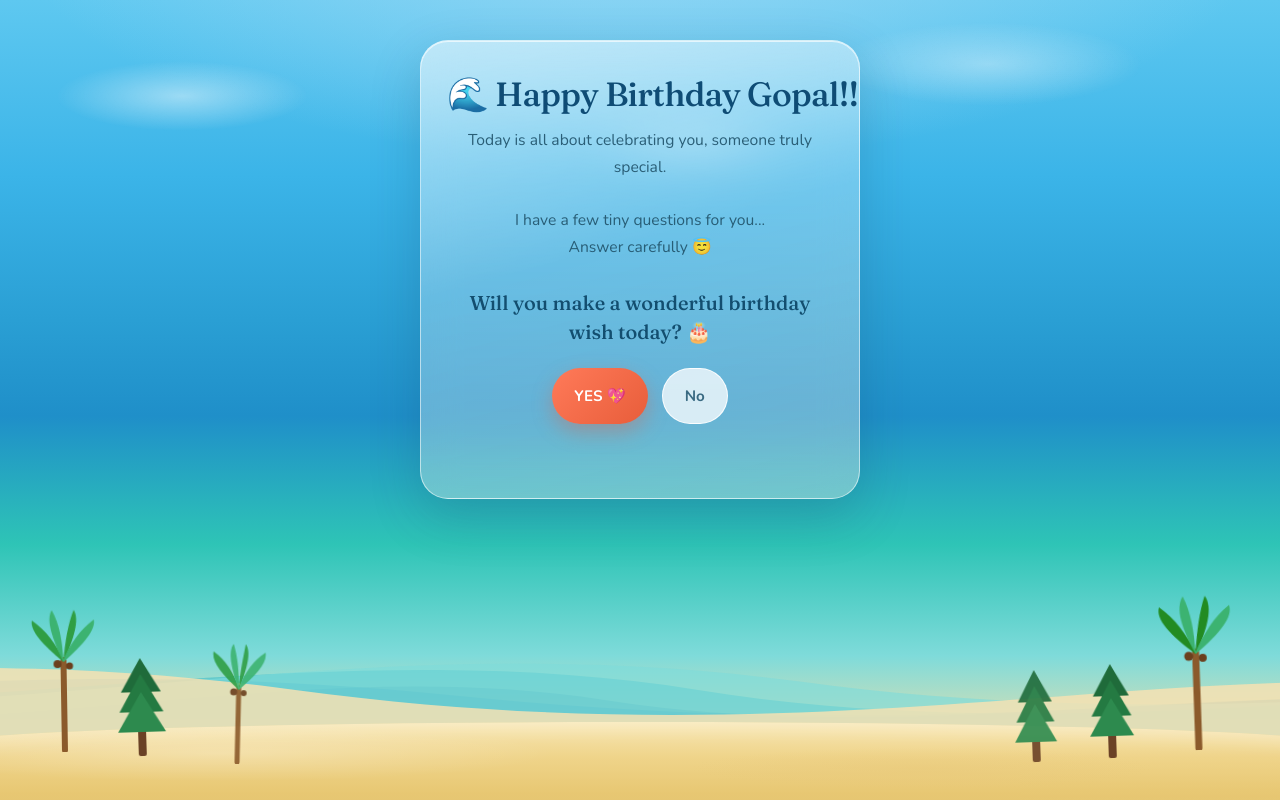
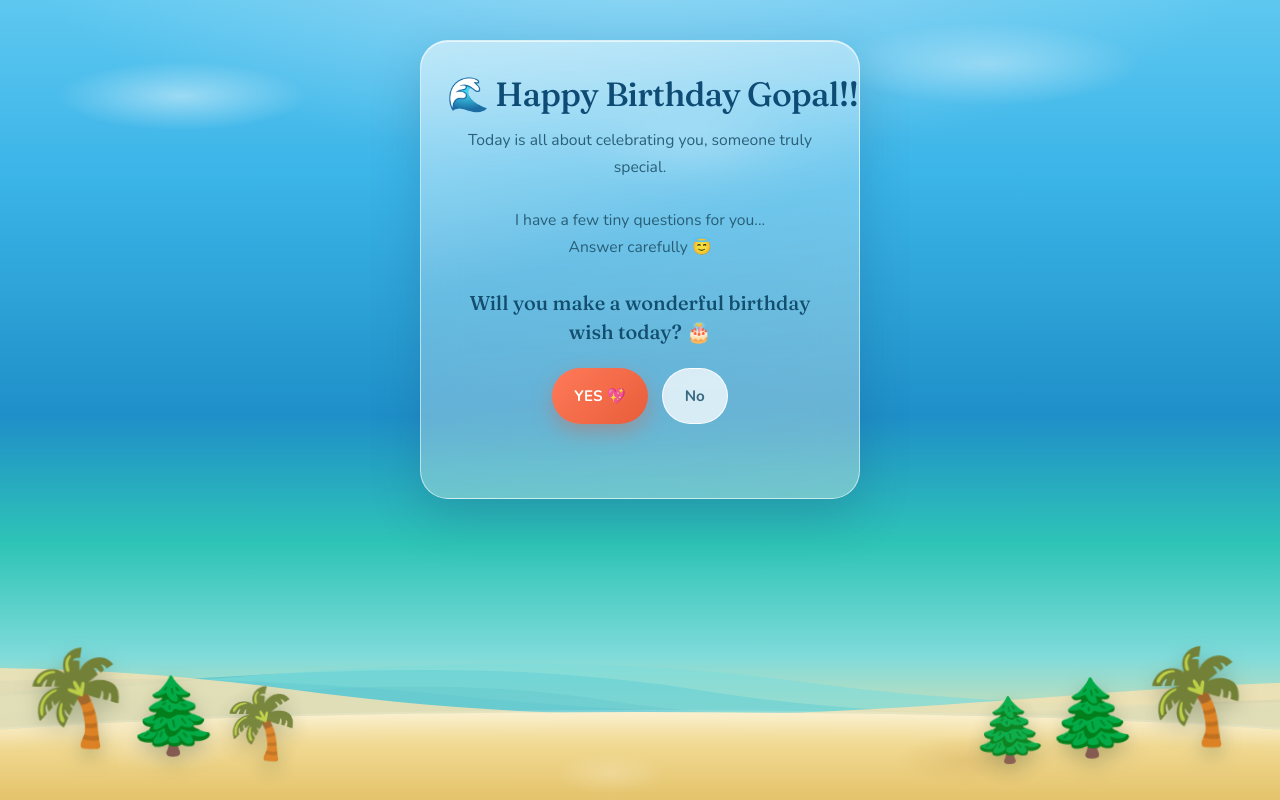
Before and after one commit to av-shek/birthday-surprise, a plain HTML site: page index.html in a window 1280 px wide. Drawn offline with nearby package versions, Linux system fonts and the light colour scheme.

Commit message:
Update index.html

```diff
--- a/index.html
+++ b/index.html
@@ -139,7 +139,7 @@ body::before {
   left: 0;
   right: 0;
   bottom: 0;
-  height: 260px;
+  height: 280px;
   pointer-events: none;
   z-index: 1;
   overflow: hidden;
@@ -147,35 +147,49 @@ body::before {
 
 .sand-bed {
   position: absolute;
-  left: -5%;
-  right: -5%;
+  left: -8%;
+  right: -8%;
   bottom: 0;
-  height: 78px;
+  height: 88px;
   background:
-    radial-gradient(ellipse 40% 60% at 20% 40%, rgba(255, 255, 255, 0.25), transparent 60%),
-    radial-gradient(ellipse 30% 50% at 70% 60%, rgba(232, 200, 122, 0.45), transparent 55%),
-    linear-gradient(180deg, #f8e7b4 0%, #efd48a 45%, #e6c56e 100%);
-  border-radius: 60% 60% 0 0 / 28px 28px 0 0;
-  box-shadow: inset 0 8px 16px rgba(255, 255, 255, 0.25);
+    radial-gradient(ellipse 120px 40px at 18% 35%, rgba(255,255,255,.35), transparent 70%),
+    radial-gradient(ellipse 100px 36px at 72% 55%, rgba(210,170,90,.35), transparent 70%),
+    radial-gradient(ellipse 80px 30px at 48% 70%, rgba(255,255,255,.2), transparent 70%),
+    linear-gradient(180deg, #f9ecc0 0%, #f0d890 40%, #e4c36a 100%);
+  border-radius: 50% 50% 0 0 / 36px 36px 0 0;
+  box-shadow:
+    inset 0 10px 18px rgba(255, 255, 255, 0.28),
+    0 -2px 0 rgba(255, 255, 255, 0.15);
 }
 
 .tree {
   position: absolute;
-  bottom: 42px;
-  transform-origin: bottom center;
-  animation: treeSway 5.5s ease-in-out infinite;
+  bottom: 50px;
+  transform-origin: 50% 100%;
+  filter: drop-shadow(0 8px 10px rgba(40, 60, 40, 0.28));
+  animation: treeSway 6s ease-in-out infinite;
+  line-height: 1;
+  user-select: none;
 }
 
-.tree-left-1 { left: 2%; bottom: 48px; animation-duration: 6s; }
-.tree-left-2 { left: 9%; bottom: 40px; animation-duration: 7s; animation-delay: -1.5s; }
-.tree-right-1 { right: 3%; bottom: 50px; animation-duration: 5.8s; animation-delay: -0.8s; }
-.tree-right-2 { right: 11%; bottom: 38px; animation-duration: 6.8s; animation-delay: -2.2s; }
-.tree-mid-left { left: 16%; bottom: 36px; opacity: 0.9; animation-duration: 7.4s; }
-.tree-mid-right { right: 17%; bottom: 34px; opacity: 0.9; animation-duration: 6.2s; animation-delay: -1s; }
+.tree.palm {
+  font-size: clamp(64px, 9vw, 92px);
+}
+
+.tree.pine {
+  font-size: clamp(52px, 7vw, 74px);
+}
+
+.tree-left-1 { left: 1.5%; bottom: 54px; animation-duration: 6.2s; }
+.tree-left-2 { left: 10%; bottom: 46px; animation-duration: 7.1s; animation-delay: -1.8s; }
+.tree-right-1 { right: 2%; bottom: 56px; animation-duration: 5.9s; animation-delay: -0.9s; }
+.tree-right-2 { right: 11%; bottom: 44px; animation-duration: 6.8s; animation-delay: -2.4s; }
+.tree-mid-left { left: 17%; bottom: 40px; font-size: clamp(48px, 6vw, 68px) !important; opacity: 0.95; animation-duration: 7.5s; }
+.tree-mid-right { right: 18%; bottom: 38px; font-size: clamp(44px, 5.5vw, 62px) !important; opacity: 0.95; animation-duration: 6.4s; animation-delay: -1.2s; }
 
 @keyframes treeSway {
-  0%, 100% { transform: rotate(-2deg); }
-  50% { transform: rotate(2.5deg); }
+  0%, 100% { transform: rotate(-1.8deg) translateY(0); }
+  50% { transform: rotate(2.2deg) translateY(-2px); }
 }
 
 body.surprise-open .shore {
@@ -188,8 +202,11 @@ body.surprise-open .shore {
   .tree-mid-right {
     display: none;
   }
-  .tree-left-2 { left: 7%; transform: scale(0.85); transform-origin: bottom center; }
-  .tree-right-2 { right: 7%; transform: scale(0.85); transform-origin: bottom center; }
+  .tree-left-1 { left: 0; }
+  .tree-left-2 { left: 11%; }
+  .tree-right-1 { right: 0; }
+  .tree-right-2 { right: 11%; }
+  .sand-bed { height: 72px; }
 }
 
 .card {
@@ -664,59 +681,12 @@ body.surprise-open .waves {
 
 <div class="shore" aria-hidden="true">
   <div class="sand-bed"></div>
-
-  <!-- coconut palms -->
-  <svg class="tree tree-left-1" width="78" height="150" viewBox="0 0 78 150" fill="none">
-    <path d="M39 148 V58" stroke="#8b5a2b" stroke-width="6" stroke-linecap="round"/>
-    <path d="M39 60 C18 42 6 28 8 18 C22 28 32 42 39 58Z" fill="#2f9e44"/>
-    <path d="M39 60 C28 36 22 18 28 8 C36 22 38 40 39 58Z" fill="#3cb371"/>
-    <path d="M39 60 C50 36 56 18 50 8 C44 22 41 40 39 58Z" fill="#2f9e44"/>
-    <path d="M39 60 C60 42 72 28 70 18 C56 28 46 42 39 58Z" fill="#3cb371"/>
-    <circle cx="33" cy="62" r="4" fill="#6b3f1d"/>
-    <circle cx="45" cy="64" r="3.5" fill="#6b3f1d"/>
-  </svg>
-
-  <svg class="tree tree-right-1" width="86" height="160" viewBox="0 0 86 160" fill="none">
-    <path d="M43 158 V62" stroke="#8b5a2b" stroke-width="7" stroke-linecap="round"/>
-    <path d="M43 64 C18 44 4 28 8 16 C24 28 34 44 43 62Z" fill="#228b22"/>
-    <path d="M43 64 C30 38 24 18 32 6 C40 22 42 42 43 62Z" fill="#3cb371"/>
-    <path d="M43 64 C56 38 62 18 54 6 C48 22 45 42 43 62Z" fill="#228b22"/>
-    <path d="M43 64 C68 44 82 28 78 16 C62 28 52 44 43 62Z" fill="#3cb371"/>
-    <circle cx="36" cy="66" r="4.5" fill="#6b3f1d"/>
-    <circle cx="50" cy="68" r="4" fill="#6b3f1d"/>
-  </svg>
-
-  <!-- pine trees -->
-  <svg class="tree tree-left-2" width="56" height="120" viewBox="0 0 56 120" fill="none">
-    <rect x="24" y="88" width="8" height="28" rx="2" fill="#6b4226"/>
-    <path d="M28 18 L48 52 H8 Z" fill="#1f6b3a"/>
-    <path d="M28 34 L50 72 H6 Z" fill="#247a42"/>
-    <path d="M28 52 L52 92 H4 Z" fill="#2d8a4e"/>
-  </svg>
-
-  <svg class="tree tree-right-2" width="52" height="112" viewBox="0 0 52 112" fill="none">
-    <rect x="22" y="82" width="8" height="26" rx="2" fill="#6b4226"/>
-    <path d="M26 14 L44 46 H8 Z" fill="#1f6b3a"/>
-    <path d="M26 30 L46 66 H6 Z" fill="#247a42"/>
-    <path d="M26 48 L48 86 H4 Z" fill="#2d8a4e"/>
-  </svg>
-
-  <svg class="tree tree-mid-left" width="64" height="130" viewBox="0 0 64 130" fill="none">
-    <path d="M32 128 V54" stroke="#8b5a2b" stroke-width="5" stroke-linecap="round"/>
-    <path d="M32 56 C14 40 4 28 6 18 C18 26 26 38 32 54Z" fill="#2f9e44"/>
-    <path d="M32 56 C24 34 20 18 26 10 C30 22 32 38 32 54Z" fill="#3cb371"/>
-    <path d="M32 56 C40 34 44 18 38 10 C36 22 33 38 32 54Z" fill="#2f9e44"/>
-    <path d="M32 56 C50 40 60 28 58 18 C46 26 38 38 32 54Z" fill="#3cb371"/>
-    <circle cx="27" cy="58" r="3.5" fill="#6b3f1d"/>
-    <circle cx="37" cy="59" r="3" fill="#6b3f1d"/>
-  </svg>
-
-  <svg class="tree tree-mid-right" width="50" height="108" viewBox="0 0 50 108" fill="none">
-    <rect x="21" y="80" width="8" height="24" rx="2" fill="#6b4226"/>
-    <path d="M25 12 L42 44 H8 Z" fill="#1f6b3a"/>
-    <path d="M25 28 L44 64 H6 Z" fill="#247a42"/>
-    <path d="M25 46 L46 84 H4 Z" fill="#2d8a4e"/>
-  </svg>
+  <div class="tree palm tree-left-1">🌴</div>
+  <div class="tree pine tree-left-2">🌲</div>
+  <div class="tree palm tree-mid-left">🌴</div>
+  <div class="tree palm tree-right-1">🌴</div>
+  <div class="tree pine tree-right-2">🌲</div>
+  <div class="tree pine tree-mid-right">🌲</div>
 </div>
 
 <div class="card">
```
